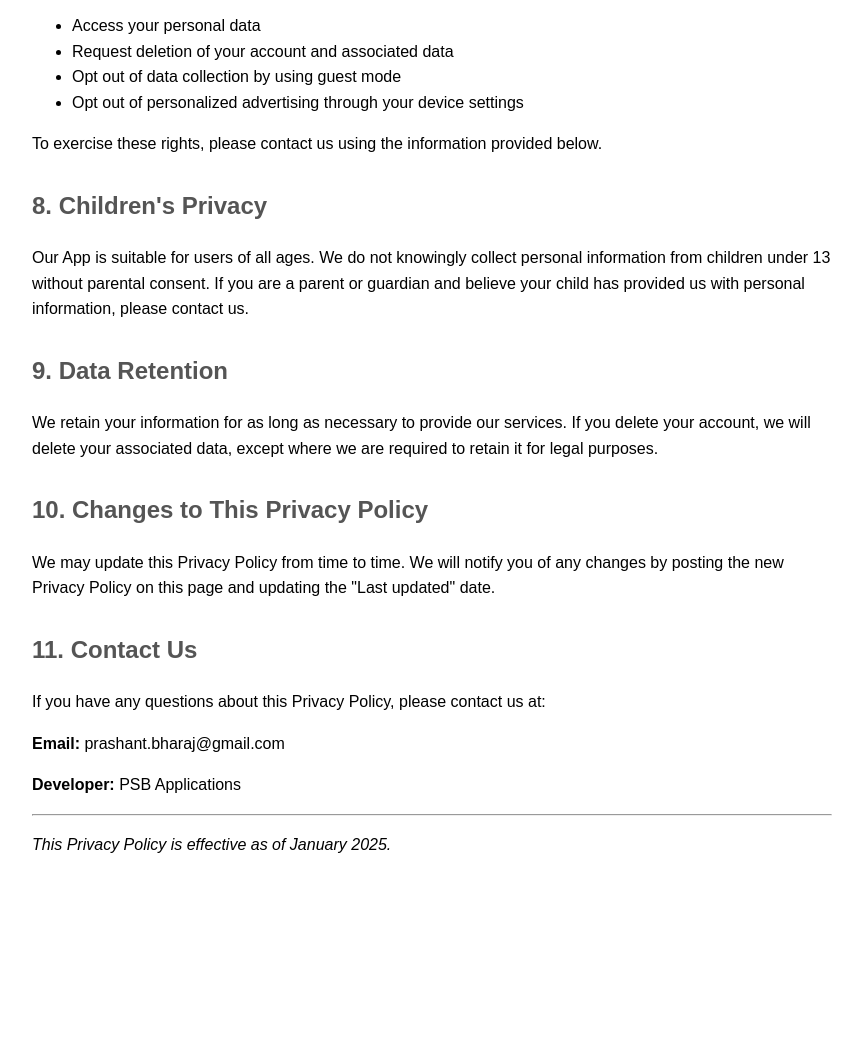
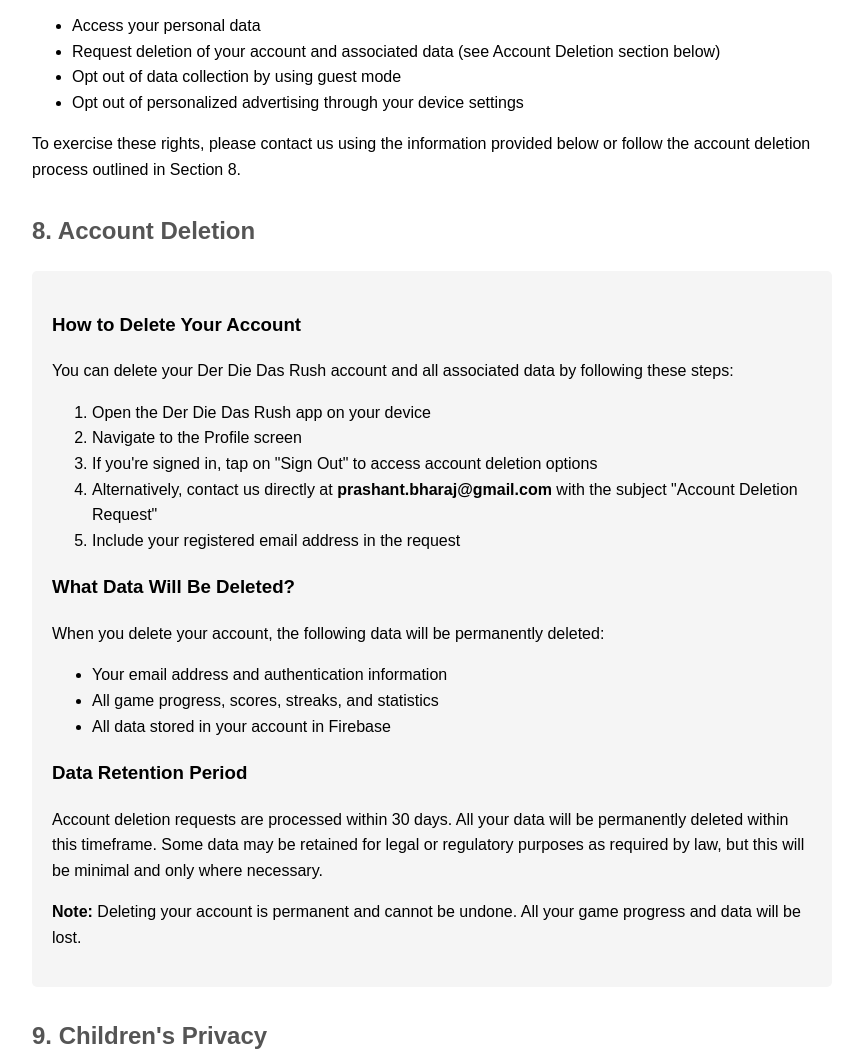
Before and after one commit to Prashant-Bharaj/der-die-das-rush-privacy, a plain HTML site: page index.html in a window 1280 px wide. Shown: the part 1821-2879 px from the top of the page, without its empty margins (208-1069 px from the left). Before the commit the page ends 2715 px from the top, so only its background shows below. Drawn offline with Linux system fonts and the light colour scheme.

Commit message:
Add account deletion instructions and update sections
Added account deletion section with instructions and data retention details.

```diff
--- a/index.html
+++ b/index.html
@@ -9,6 +9,9 @@
         h1 { color: #333; }
         h2 { color: #555; margin-top: 30px; }
         ul { margin: 10px 0; }
+        .delete-section { background: #f5f5f5; padding: 20px; border-radius: 5px; margin: 20px 0; }
+        .delete-link { display: inline-block; background: #4285f4; color: white; padding: 10px 20px; text-decoration: none; border-radius: 5px; margin-top: 10px; }
+        .delete-link:hover { background: #3367d6; }
     </style>
 </head>
 <body>
@@ -69,23 +72,49 @@
     <p>You have the right to:</p>
     <ul>
         <li>Access your personal data</li>
-        <li>Request deletion of your account and associated data</li>
+        <li>Request deletion of your account and associated data (see Account Deletion section below)</li>
         <li>Opt out of data collection by using guest mode</li>
         <li>Opt out of personalized advertising through your device settings</li>
     </ul>
-    <p>To exercise these rights, please contact us using the information provided below.</p>
+    <p>To exercise these rights, please contact us using the information provided below or follow the account deletion process outlined in Section 8.</p>
 
-    <h2>8. Children's Privacy</h2>
+    <h2>8. Account Deletion</h2>
+    <div class="delete-section">
+        <h3>How to Delete Your Account</h3>
+        <p>You can delete your Der Die Das Rush account and all associated data by following these steps:</p>
+        <ol>
+            <li>Open the Der Die Das Rush app on your device</li>
+            <li>Navigate to the Profile screen</li>
+            <li>If you're signed in, tap on "Sign Out" to access account deletion options</li>
+            <li>Alternatively, contact us directly at <strong>prashant.bharaj@gmail.com</strong> with the subject "Account Deletion Request"</li>
+            <li>Include your registered email address in the request</li>
+        </ol>
+
+        <h3>What Data Will Be Deleted?</h3>
+        <p>When you delete your account, the following data will be permanently deleted:</p>
+        <ul>
+            <li>Your email address and authentication information</li>
+            <li>All game progress, scores, streaks, and statistics</li>
+            <li>All data stored in your account in Firebase</li>
+        </ul>
+
+        <h3>Data Retention Period</h3>
+        <p>Account deletion requests are processed within 30 days. All your data will be permanently deleted within this timeframe. Some data may be retained for legal or regulatory purposes as required by law, but this will be minimal and only where necessary.</p>
+
+        <p><strong>Note:</strong> Deleting your account is permanent and cannot be undone. All your game progress and data will be lost.</p>
+    </div>
+
+    <h2>9. Children's Privacy</h2>
     <p>Our App is suitable for users of all ages. We do not knowingly collect personal information from children under 13 without parental consent. If you are a parent or guardian and believe your child has provided us with personal information, please contact us.</p>
 
-    <h2>9. Data Retention</h2>
-    <p>We retain your information for as long as necessary to provide our services. If you delete your account, we will delete your associated data, except where we are required to retain it for legal purposes.</p>
+    <h2>10. Data Retention</h2>
+    <p>We retain your information for as long as necessary to provide our services. If you delete your account, we will delete your associated data within 30 days, except where we are required to retain it for legal purposes.</p>
 
-    <h2>10. Changes to This Privacy Policy</h2>
+    <h2>11. Changes to This Privacy Policy</h2>
     <p>We may update this Privacy Policy from time to time. We will notify you of any changes by posting the new Privacy Policy on this page and updating the "Last updated" date.</p>
 
-    <h2>11. Contact Us</h2>
-    <p>If you have any questions about this Privacy Policy, please contact us at:</p>
+    <h2>12. Contact Us</h2>
+    <p>If you have any questions about this Privacy Policy or need to request account deletion, please contact us at:</p>
     <p><strong>Email:</strong> prashant.bharaj@gmail.com</p>
     <p><strong>Developer:</strong> PSB Applications</p>
 
```
